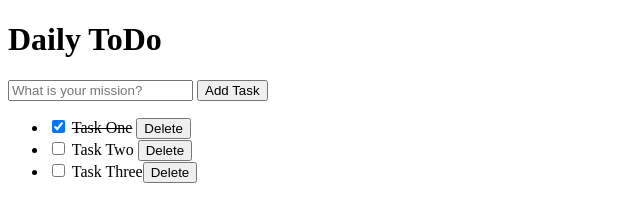
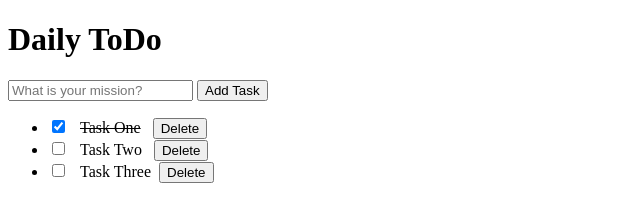
Before and after one commit to Jade-abr/JetBrainsAcademy_to-do-list, a plain HTML site: page index.html in a window 1280 px wide. Both pictures are taken after a click on the checkbox 58 px from the left and 126 px from the top of the page. Shown: the whole page, without its empty margins (0-640 px from the left). Drawn offline with Linux system fonts and the light colour scheme.

Commit message:
add checkbox attribute

```diff
--- a/index.html
+++ b/index.html
@@ -2,10 +2,13 @@
 <html lang="en">
 <head>
   <meta charset="UTF-8">
-  <title>To-Do List</title>
+  <title>JetBrains-Academy To-Do List</title>
   <style>
-    .style span{
+    .style span {
       text-decoration: line-through;
+    }
+    .task {
+      margin: 0 8px;
     }
   </style>
 </head>
@@ -23,8 +26,6 @@
     </ul>
   </div>
 
-
-
 </div>
 
 
@@ -35,6 +36,20 @@
 <script>
 
   var list = document.querySelector('#task-list');
+  var deleteIt = document.getElementsByClassName("delete-btn");
+  var changeIt = document.getElementsByClassName("complete");
+
+  function onInit() {
+    // add event listener on task at the initialization
+    for (var i = 0; i < deleteIt.length; i++) {
+      console.log(i);
+      deleteIt[i].addEventListener("click", removeItem);
+    }
+    for (var j = 0; j < changeIt.length; j++) {
+      console.log(j);
+      changeIt[j].addEventListener("click", completeItem);
+    }
+  }
   function store() {
     localStorage.setItem('ul-task-list', list.innerHTML);
   }
@@ -82,15 +97,20 @@
   }
 
   function completeItem(){
+    console.log('click');
     var item = this.parentNode;
+    var childItem = this.parentNode.firstChild;
     if (item.classList.contains('style')) {
       item.classList.remove('style');
+      childItem.removeAttribute('checked');
     } else {
       item.classList.add("style");
+      childItem.setAttribute('checked', 'true');
     }
 
     store();
   }
+
 
   //Adds new item to todo list
   function addNewTask(item) {
@@ -116,17 +136,7 @@
     store();
   }
 
-  //add event listener to pre-made list items
-  var deleteIt = document.getElementsByClassName("delete-btn");
-  for (var i = 0; i < deleteIt.length; i++) {
-    deleteIt[i].addEventListener("click", removeItem);
-  }
-
-  var changeIt = document.getElementsByClassName("complete");
-  for (var i = 0; i < changeIt.length; i++){
-    changeIt[i].addEventListener("click", completeItem);
-  }
-
+ onInit();
 
 </script>
 </html>
```
